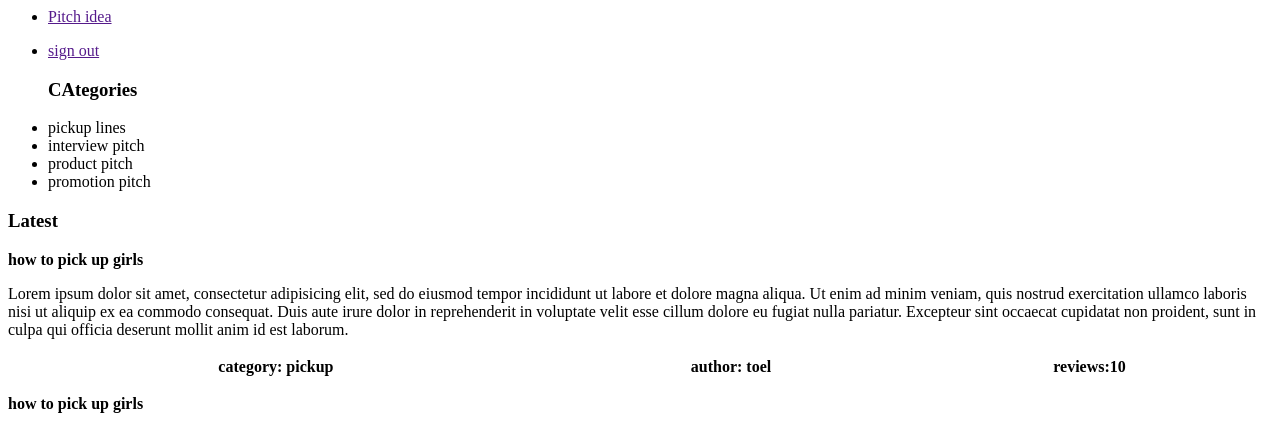
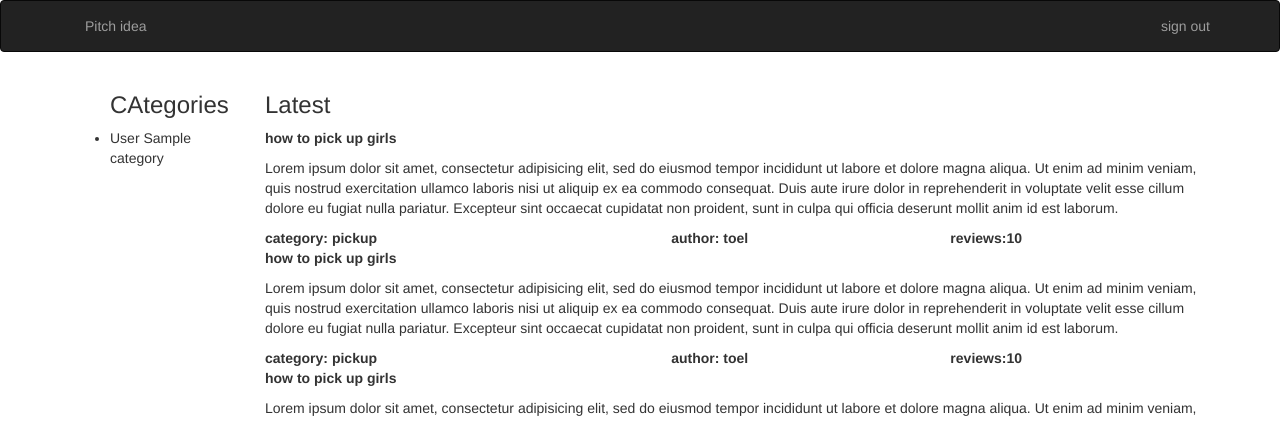
Before and after one commit to DavidNjoroge/idea-pitch, a Flask app: page / in a window 1280 px wide. Shown: the top 421 px of the page. Run offline with Flask 2, Linux system fonts and the light colour scheme; tables that the repository leaves empty hold one stand-in row (values such as "Sample post"); lists and menus that the app fills with data are empty; some libraries are stand-ins or nearby versions.

Commit message:
add query to get all the categories

```diff
--- a/app/main/views.py
+++ b/app/main/views.py
@@ -1,6 +1,6 @@
 from flask import render_template,request,redirect,url_for,abort
 from . import main
-from ..models import Comment,User,Pitch
+from ..models import Comment,User,Pitch,Category
 from .. import db
 
 @main.route('/')
@@ -8,4 +8,5 @@ def index():
     '''
     view funciton for the landing page
     '''
-    return render_template('index.html')
+    categories=Category.query.all()
+    return render_template('index.html',categories=categories)
--- a/app/models.py
+++ b/app/models.py
@@ -19,6 +19,10 @@ class User(db.Model):
     # @password.setter
     # def password(self,password):
     #     self.pass_secure=generate_password
+    def __repr__(self):
+        return f'User {self.username}'
+
+
 class Pitch(db.Model):
     __tablename__='pitches'
 
@@ -41,8 +45,10 @@ class Pitch(db.Model):
     def get_pitches(cls,id):
         pitches=Pitch.query.filter_by(user_Id=id)
         return pitches
+    def __repr__(self):
+        return f'User {self.username}'
 
-@classmethod
+# @classmethod
 class Comment(db.Model):
     __tablename__='comments'
 
@@ -60,3 +66,23 @@ class Comment(db.Model):
     def get_comments(cls,id):
         comments=Comment.query.filter_by(user_Id=id)
         return comments
+
+    def __repr__(self):
+        return f'User {self.username}'
+
+# @classmethod
+class Category(db.Model):
+    __tablename__='categories'
+
+    id=db.Column(db.Integer,primary_key=True)
+    name=db.Column(db.String(255))
+    # def save_category(self):
+    #     db.session.add(self)
+    #     db.session.commit()
+    #
+    def get_categories(self):
+
+        return
+
+    def __repr__(self):
+        return f'User {self.name}'
--- /dev/null
+++ b/app/templates/base.html
@@ -0,0 +1,4 @@
+{% extends 'bootstrap/base.html' %}
+
+<!-- nav block -->
+{% block navbar %}{% include 'navbar.html' %}{% endblock %} {% block styles %}{{super()}} {% endblock %}
--- a/app/templates/index.html
+++ b/app/templates/index.html
@@ -1,26 +1,18 @@
-<body>
-  <nav class="navbar navbar-inverse">
-    <div class="container">
-      <ul class="nav navbar-nav">
-        <!-- <li>pitch idea</li> -->
-        <li><a href="">Pitch idea</a></li>
-      </ul>
-      <ul class="nav navbar-nav navbar-right">
-        <!-- <li>pitch idea</li> -->
-        <li><a href="">sign out</a></li>
-      </ul>
-
-    </div>
-  </nav>
+{% extends 'base.html' %}
+<!-- css link in static folder -->
+<!-- {% block styles %} {{ super() }}
+<link rel="stylesheet" href="{{url_for('static', filename = 'css/index.css')}}">
+{% endblock %} -->
+<!-- content block -->
+{% block content %}
 <div class="container">
   <div class="row">
     <div class="col-md-2">
+
       <ul>
-          <h3>CAtegories</h3>
-          <li>pickup lines</li>
-          <li>interview pitch</li>
-          <li>product pitch</li>
-          <li>promotion pitch</li>
+        <h3>CAtegories</h3> {% for category in categories %}
+        <li>{{ category}}</li>
+        {% endfor %}
       </ul>
 
     </div>
@@ -98,5 +90,4 @@
     </div>
   </div>
 </div>
-
-</body>
+{% endblock %}
--- /dev/null
+++ b/app/templates/navbar.html
@@ -0,0 +1,13 @@
+<nav class="navbar navbar-inverse">
+  <div class="container">
+    <ul class="nav navbar-nav">
+      <!-- <li>pitch idea</li> -->
+      <li><a href="">Pitch idea</a></li>
+    </ul>
+    <ul class="nav navbar-nav navbar-right">
+      <!-- <li>pitch idea</li> -->
+      <li><a href="">sign out</a></li>
+    </ul>
+
+  </div>
+</nav>
--- a/manage.py
+++ b/manage.py
@@ -1,6 +1,6 @@
 from app import create_app,db
 from flask_script import Manager,Server
-from app.models import User,Pitch,Comment
+from app.models import User,Pitch,Comment,Category
 from flask_migrate import Migrate,MigrateCommand
 
 
@@ -12,7 +12,7 @@ manager.add_command('db',MigrateCommand)
 manager.add_command('server',Server)
 @manager.shell
 def make_shell_context():
-    return dict(app=app,db=db,User=User,Pitch=Pitch,Comment=Comment)
+    return dict(app=app,db=db,User=User,Pitch=Pitch,Comment=Comment,Category=Category)
 @manager.command
 def test():
     import unittest
```
Lines whose indentation alone changed are shown as unchanged.
